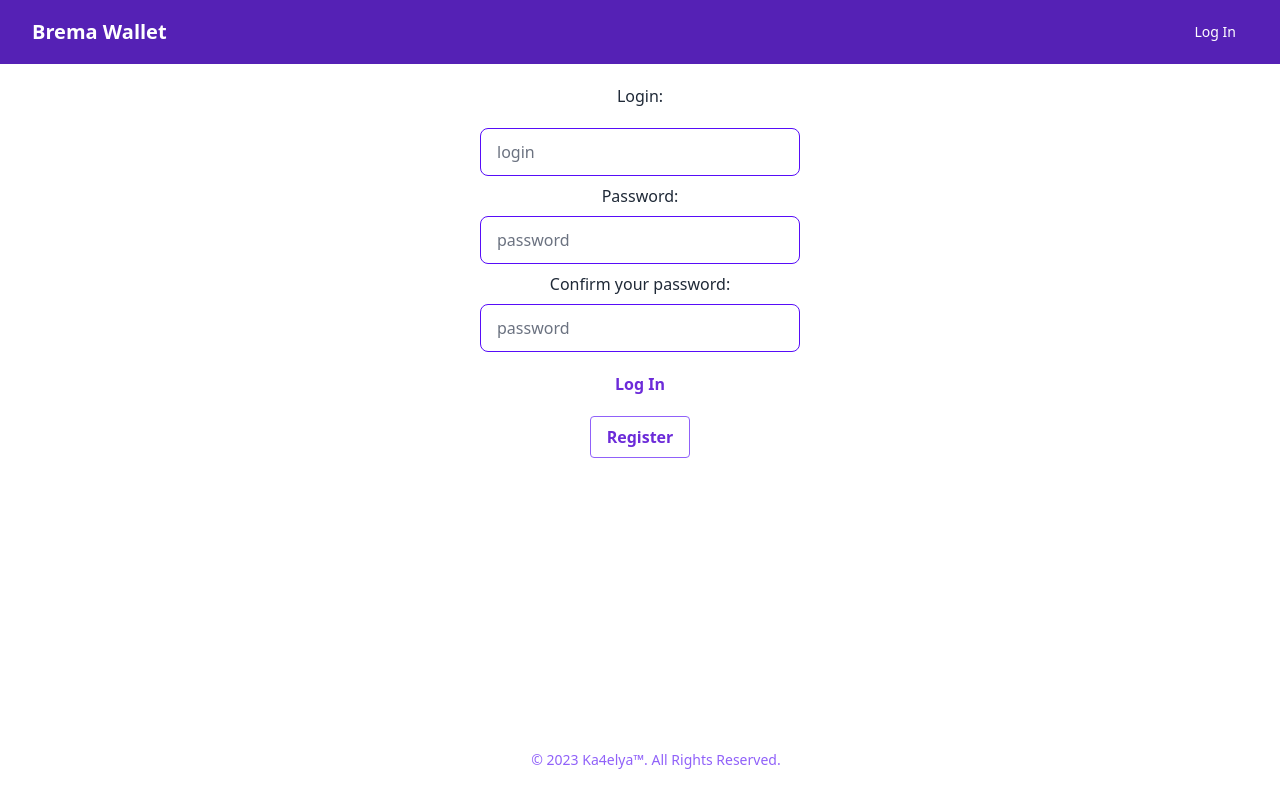
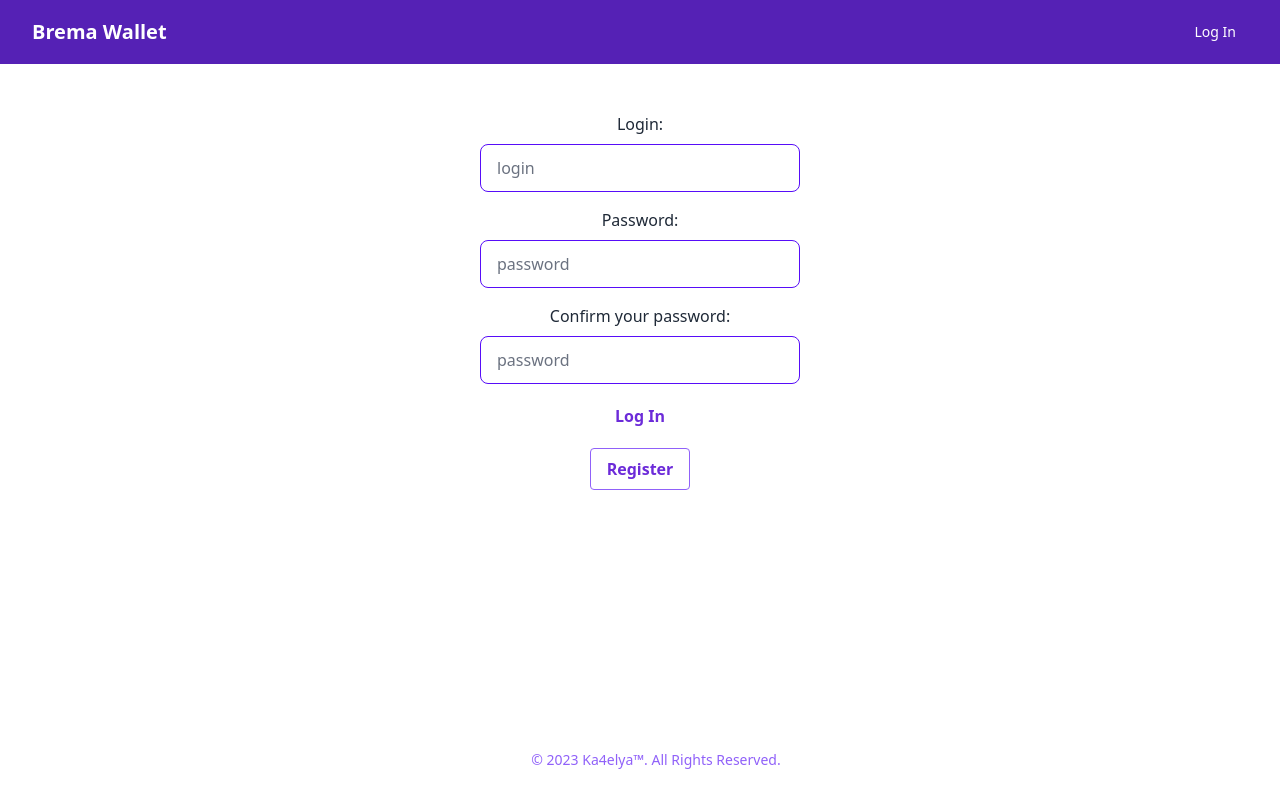
Before and after one commit to luvlqq/bremaWallet, a SvelteKit app in the folder packages/client/: page /auth/register in a window 1280 px wide. Built offline with nearby package versions, Linux system fonts and the light colour scheme.

Commit message:
fix auth and register cosmetic fix auth and register page

```diff
--- a/packages/client/src/routes/auth/+page.svelte
+++ b/packages/client/src/routes/auth/+page.svelte
@@ -32,11 +32,11 @@
 
 <Nav/>
 <form on:submit={handleSubmit}>
-<div class="flex items-center justify-center flex-col">
-    <label for="login" class="my-6">Login:</label>
+<div class="flex items-center justify-center flex-col mt-10">
+    <label for="login" class="my-2">Login:</label>
     <input type="text" placeholder="login" class="input input-bordered input-primary w-full max-w-xs" id="login" bind:value={login}/>
 
-    <label for="password" class="my-2">Password:</label>
+    <label for="password" class="my-2 mt-4">Password:</label>
     <input type="password" placeholder="password" class="input input-bordered input-primary w-full max-w-xs " id="password" bind:value={password}/>
     {#if ErrorMessage}
         <div class="my-2 p-4 mb-4 text-sm text-red-800 rounded-lg bg-red-50 dark:bg-gray-800 dark:text-red-400" role="alert">
--- a/packages/client/src/routes/auth/register/+page.svelte
+++ b/packages/client/src/routes/auth/register/+page.svelte
@@ -49,12 +49,12 @@
 </script>
 <Nav/>
 <form on:submit={handleSubmit}>
-    <div class="flex items-center justify-center flex-col">
-        <label for="login" class="my-5">Login:</label>
+    <div class="flex items-center justify-center flex-col mt-10">
+        <label for="login" class="my-2">Login:</label>
         <input type="text" placeholder="login" class="input input-bordered input-primary w-full max-w-xs" id="login" bind:value={login} />
-        <label for="password" class="my-2">Password:</label>
+        <label for="password" class="my-2 mt-4">Password:</label>
         <input type="password" placeholder="password" class="input input-bordered input-primary w-full max-w-xs " id="password" bind:value={password} />
-        <label for="passwordConfirm" class="my-2">Confirm your password:</label>
+        <label for="passwordConfirm" class="my-2 mt-4">Confirm your password:</label>
         <input type="password" placeholder="password" class="input input-bordered input-primary w-full max-w-xs " id="passwordConfirm" bind:value={password2} />
         {#if ErrorMessage}
             <div class="my-2 p-4 mb-4 text-sm text-red-800 rounded-lg bg-red-50 dark:bg-gray-800 dark:text-red-400" role="alert">
```
